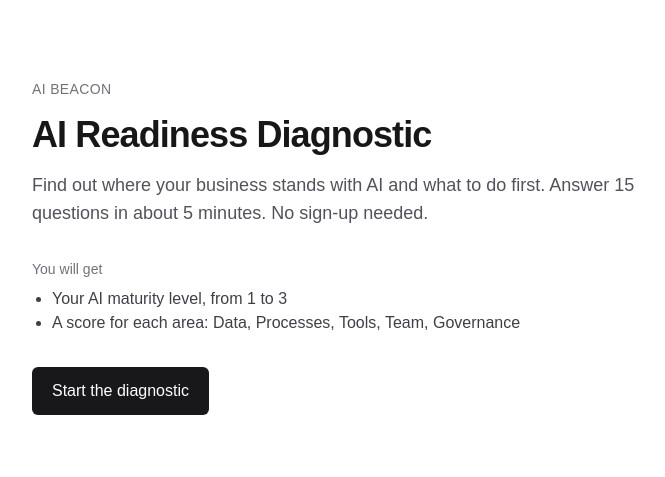
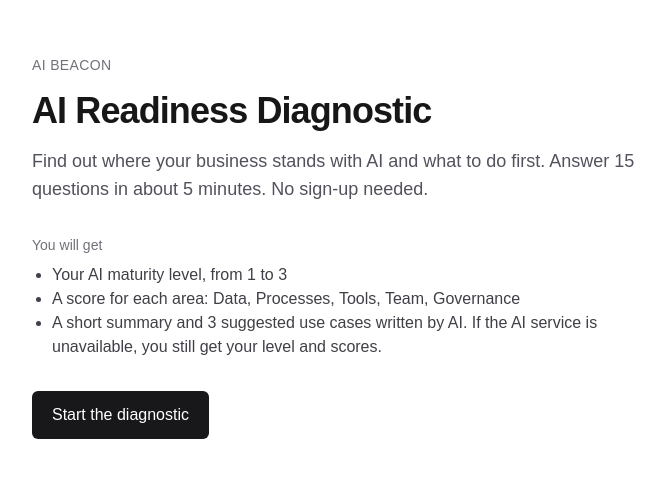
Before and after one commit to mkreindel/aibeacon-ai-readiness, a Next.js app: page / in a window 1280 px wide. Shown: the part 153-630 px from the top of the page, without its empty margins (296-961 px from the left). Built offline with nearby package versions, Linux system fonts and the light colour scheme.

Commit message:
Landing: el informe con IA en "You will get", con aviso si el servicio falla
Co-Authored-By: Claude Opus 5.5 <noreply@anthropic.com>
Claude-Session: https://claude.ai/code/session_01VmsZ8a5BPG58DYxi4Jygju

```diff
--- a/src/app/page.tsx
+++ b/src/app/page.tsx
@@ -19,6 +19,10 @@ export default function Home() {
         <ul className="list-disc pl-5 text-zinc-700 dark:text-zinc-300">
           <li>Your AI maturity level, from 1 to 3</li>
           <li>A score for each area: {DIMENSIONS.map((d) => DIMENSION_LABELS[d]).join(", ")}</li>
+          <li>
+            A short summary and 3 suggested use cases written by AI. If the AI service is
+            unavailable, you still get your level and scores.
+          </li>
         </ul>
       </div>
 
```
Also changed, not shown: 1 other file (tests, documents, lock files or other folders).
